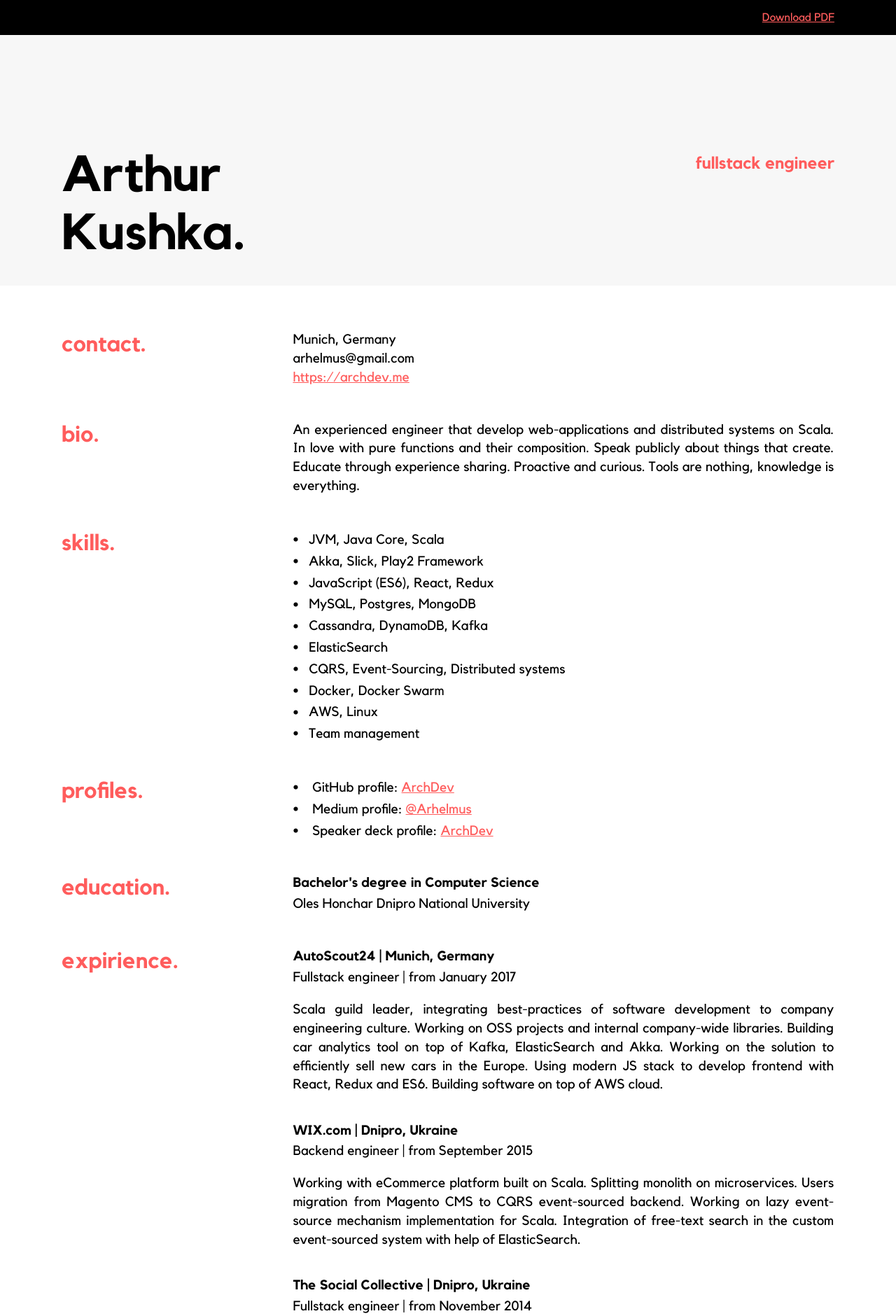
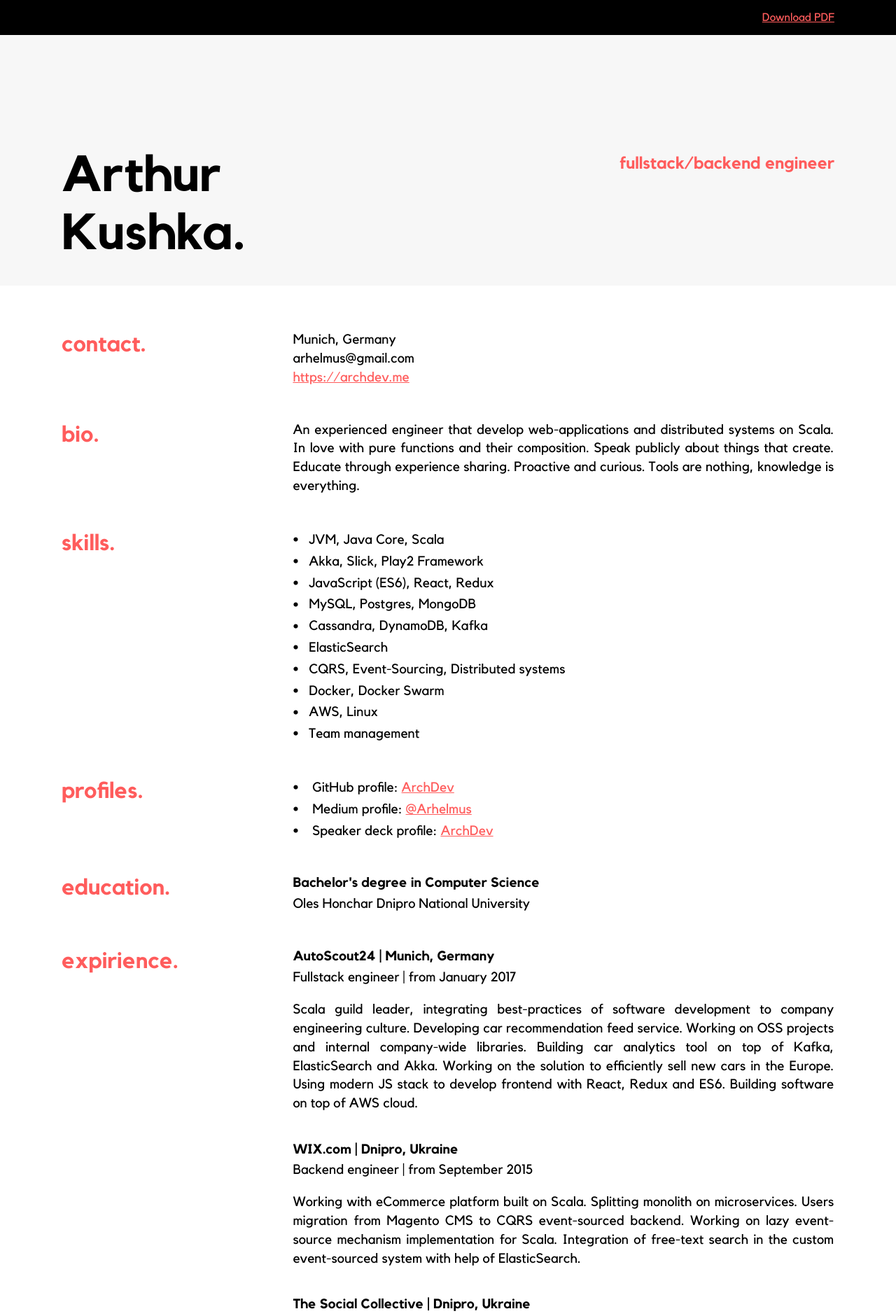
Before and after one commit to arhelmus/cv, a plain HTML site: page index.html in a window 1280 px wide. Shown: the top 1880 px of the page at 70% size. Drawn offline with nearby package versions, Linux system fonts and the light colour scheme.

Commit message:
Changed description

```diff
--- a/index.html
+++ b/index.html
@@ -12,7 +12,7 @@
     <a href="https://archdev.github.io/cv/result/cv.pdf" target="_blank">Download PDF</a>
   </div>
   <div class="cv-header">
-    <span>fullstack engineer</span>
+    <span>fullstack/backend engineer</span>
     <h1>Arthur<br/>Kushka.</h1>
   </div>
   <div class="cv-content">
@@ -103,7 +103,7 @@
             <b>AutoScout24  |  Munich, Germany</b>
             Fullstack engineer  |  from January 2017
             <p>
-              Scala guild leader, integrating best-practices of software development to company engineering culture. Working on OSS projects and internal company-wide libraries. Building car analytics tool on top of Kafka, ElasticSearch and Akka. Working on the solution to efficiently sell new cars in the Europe. Using modern JS stack to develop frontend with React, Redux and ES6. Building software on top of AWS cloud.
+              Scala guild leader, integrating best-practices of software development to company engineering culture. Developing car recommendation feed service. Working on OSS projects and internal company-wide libraries. Building car analytics tool on top of Kafka, ElasticSearch and Akka. Working on the solution to efficiently sell new cars in the Europe. Using modern JS stack to develop frontend with React, Redux and ES6. Building software on top of AWS cloud.
             </p>
           </span>
           <span>
```
Also changed, not shown: 1 other file.
